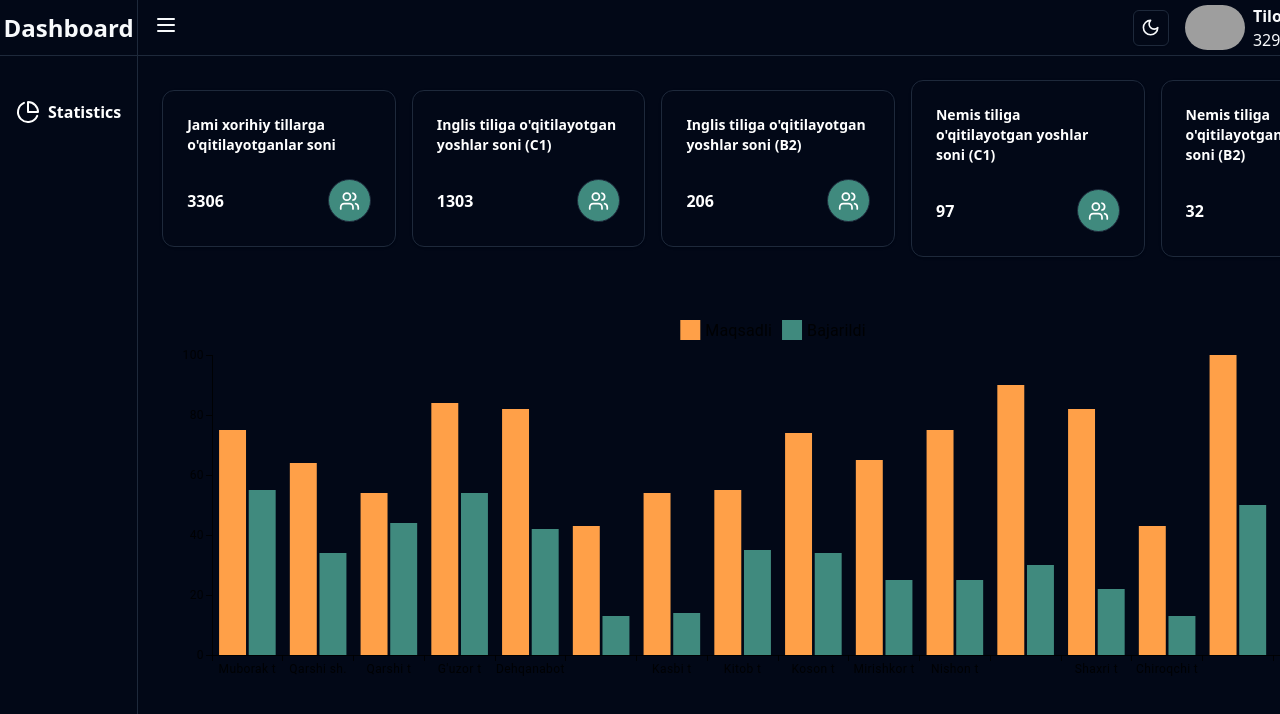
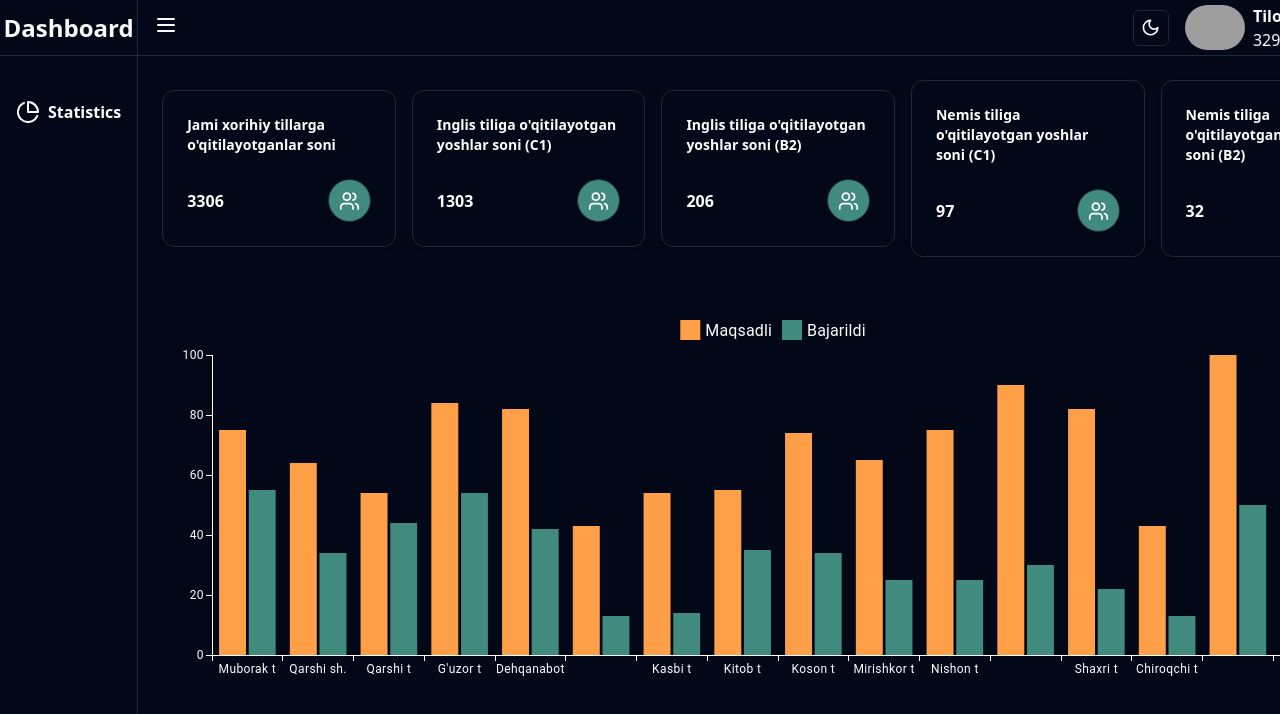
Before and after one commit to Tilavuz/hakaton, a React (Vite) app: page / in a window 1280 px wide. Shown: the top 714 px of the page. Built offline with nearby package versions, Linux system fonts and the light colour scheme; grey boxes are pictures that could not be loaded.

Commit message:
dark mode joined bars-dataset.tsx

```diff
--- a/src/components/bars-dataset.tsx
+++ b/src/components/bars-dataset.tsx
@@ -1,7 +1,19 @@
 import { BarChart } from "@mui/x-charts";
+import { ThemeProvider, createTheme } from "@mui/material/styles";
+import { useTheme } from "./theme-provider";
+
 
 function BarsDataset() {
+
+  const context = useTheme()
+  const darkTheme = createTheme({
+    palette: {
+      mode: `${context.theme}`,
+    },
+  });
+
   return (
+    <ThemeProvider theme={darkTheme}>
       <BarChart
         xAxis={[
           {
@@ -36,15 +48,16 @@ function BarsDataset() {
           },
 
           {
-          data: [55, 34, 44, 54, 42, 13, 14, 35, 34, 25, 25, 30, 22, 13, 50, 36],
+            data: [
+              55, 34, 44, 54, 42, 13, 14, 35, 34, 25, 25, 30, 22, 13, 50, 36,
+            ],
             label: "Bajarildi",
             color: "#408A7E",
           },
         ]}
-
-      // margin={{ top: 10, bottom: 30, left: 40, right: 10 }}
         height={400}
       />
+    </ThemeProvider>
   );
 }
 
```
Lines whose indentation alone changed are shown as unchanged.
